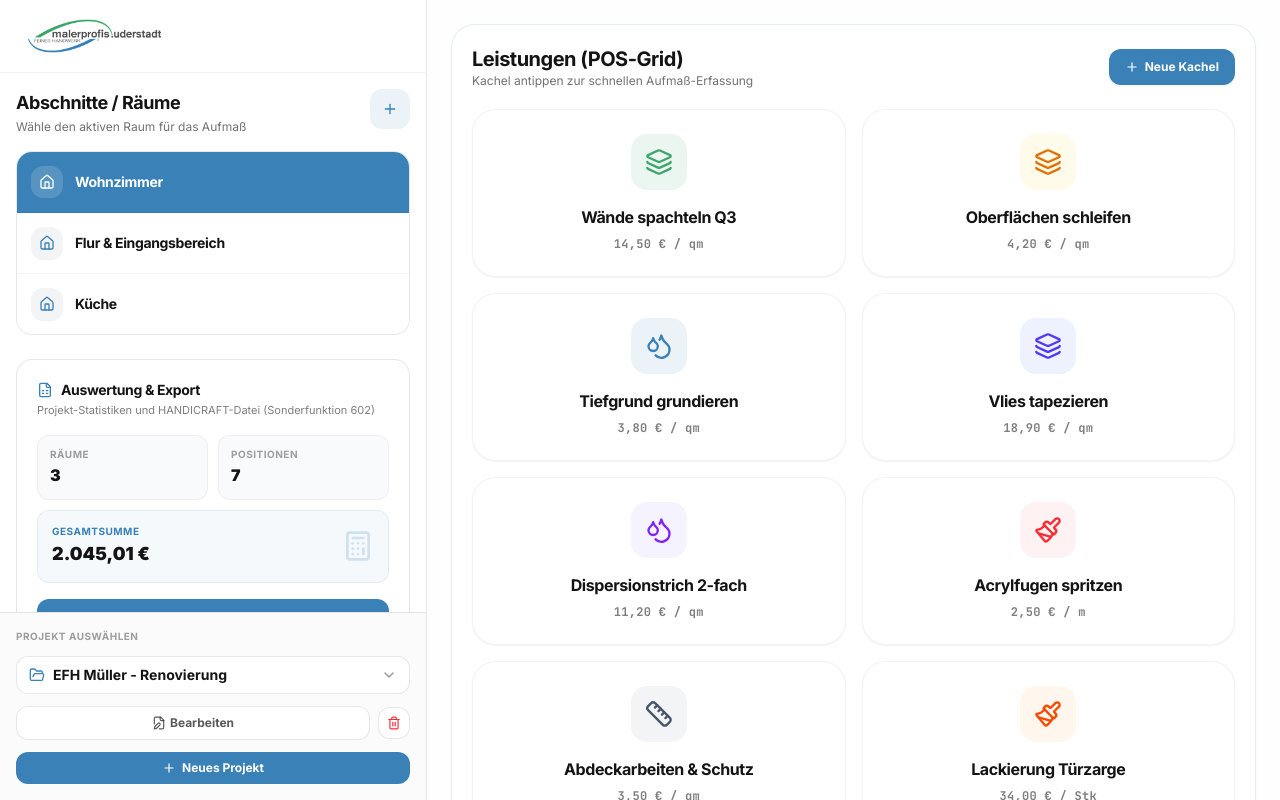
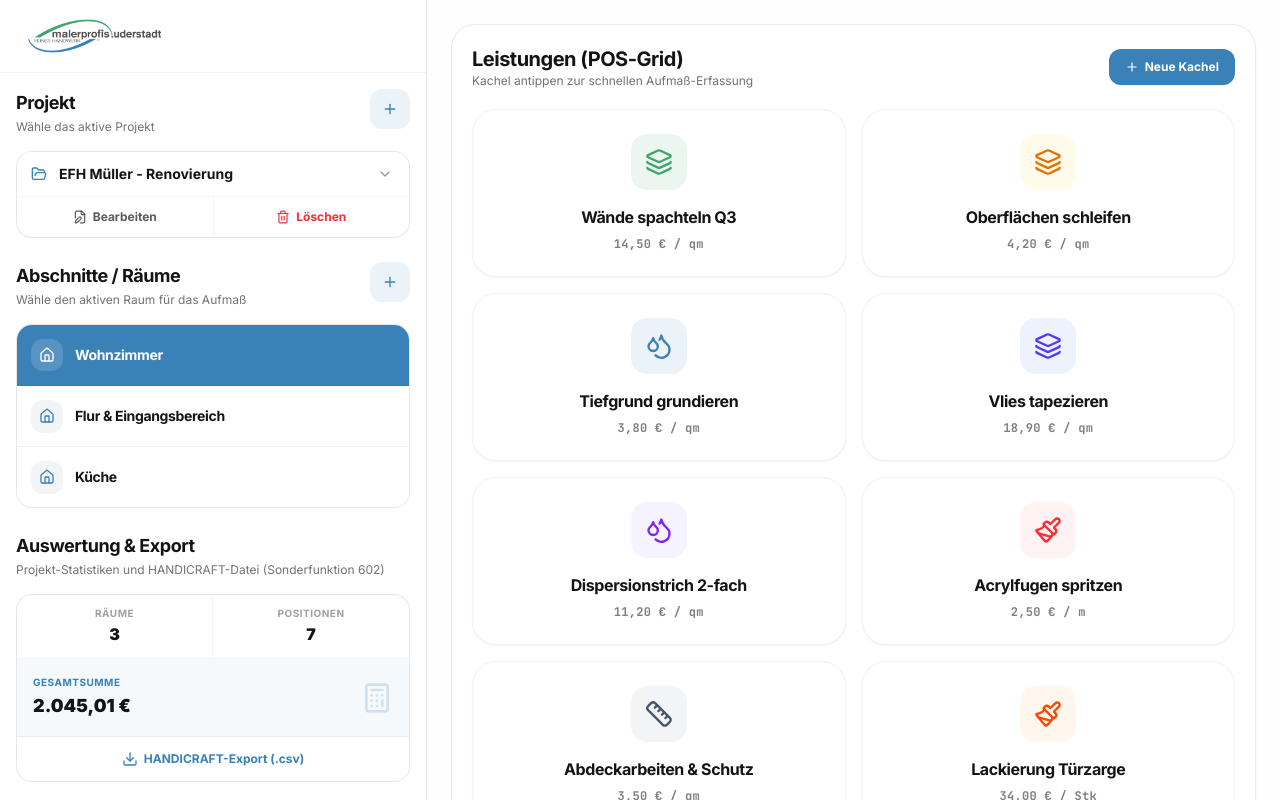
Before and after one commit to timstuu/malerprofis-angebot, a React (Vite) app: page / in a window 1280 px wide. Built offline with nearby package versions, Linux system fonts and the light colour scheme.

Commit message:
Reorder sidebar items: Project, Rooms, Export. Unified container-less headings with no icons, grouped card styles

```diff
--- a/src/App.tsx
+++ b/src/App.tsx
@@ -517,6 +517,91 @@ export default function App() {
 
         {/* Scrollable Sidebar Content */}
         <div className="flex-1 overflow-y-auto p-4 space-y-6">
+
+          {/* Project Selection / Actions (Container-less heading + grouped list card) */}
+          <div className="w-full flex flex-col space-y-4" id="project-selection-panel">
+            {/* Header section (container-less) */}
+            <div className="flex justify-between items-start">
+              <div>
+                <h2 className="text-lg font-bold text-[#141414] font-sans tracking-tight">
+                  Projekt
+                </h2>
+                <p className="text-xs text-[#141414]/60 mt-0.5">
+                  Wähle das aktive Projekt
+                </p>
+              </div>
+              <button
+                id="btn-create-project-trigger"
+                onClick={() => {
+                  setProjectToEdit(null);
+                  setIsProjectModalOpen(true);
+                }}
+                className="p-3 bg-brand-accent1/10 hover:bg-brand-accent1/15 text-brand-accent1 rounded-xl transition-all cursor-pointer"
+                title="Neues Projekt"
+              >
+                <Plus className="w-4 h-4" />
+              </button>
+            </div>
+
+            {/* Unified Project Selector Container */}
+            <div className="bg-white border border-[#141414]/10 rounded-2xl overflow-hidden divide-y divide-[#141414]/5 shadow-3xs">
+
+              {/* Row 1: Project Selector Dropdown */}
+              <div className="relative flex items-center bg-white hover:bg-gray-50 text-[#141414] px-3.5 py-3 cursor-pointer">
+                <FolderOpen className="w-4 h-4 text-brand-accent1 mr-3 flex-shrink-0" />
+                {projects.length > 0 ? (
+                  <select
+                    id="project-selector"
+                    value={activeProjectId || ''}
+                    onChange={(e) => {
+                      const pid = e.target.value;
+                      setActiveProjectId(pid);
+                      const p = projects.find(proj => proj.id === pid);
+                      setActiveRoomId(p?.rooms[0]?.id || null);
+                      setIsSidebarOpen(false);
+                    }}
+                    className="bg-transparent text-sm font-bold pr-6 focus:outline-none cursor-pointer w-full appearance-none truncate"
+                  >
+                    {projects.map((p) => (
+                      <option key={p.id} value={p.id}>
+                        {p.name}
+                      </option>
+                    ))}
+                  </select>
+                ) : (
+                  <span className="text-xs text-[#141414]/40">Kein Projekt angelegt</span>
+                )}
+                <ChevronDown className="w-4 h-4 text-[#141414]/45 absolute right-4 pointer-events-none" />
+              </div>
+
+              {/* Row 2: Edit & Delete buttons */}
+              {activeProject && (
+                <div className="flex divide-x divide-[#141414]/5 text-xs text-[#141414]/70">
+                  <button
+                    id="btn-edit-project"
+                    onClick={() => {
+                      setProjectToEdit(activeProject);
+                      setIsProjectModalOpen(true);
+                    }}
+                    className="flex-1 py-3 hover:bg-gray-50 flex items-center justify-center gap-1.5 font-bold cursor-pointer transition-all"
+                    title="Projekt Details bearbeiten"
+                  >
+                    <FileEdit className="w-3.5 h-3.5" /> Bearbeiten
+                  </button>
+                  <button
+                    id="btn-delete-project"
+                    onClick={() => handleDeleteProject(activeProject.id)}
+                    className="flex-1 py-3 hover:bg-red-50 text-red-500 flex items-center justify-center gap-1.5 font-bold cursor-pointer transition-all"
+                    title="Projekt komplett löschen"
+                  >
+                    <Trash2 className="w-3.5 h-3.5" /> Löschen
+                  </button>
+                </div>
+              )}
+
+            </div>
+          </div>
+
           {activeProject && (
             <>
               {/* Room list inside sidebar */}
@@ -542,75 +627,6 @@ export default function App() {
               />
             </>
           )}
-        </div>
-
-        {/* Project Selection / Actions (Sticky/Pinned at bottom left) */}
-        <div className="p-4 border-t border-[#141414]/10 bg-gray-50/70 space-y-3">
-          <label className="block text-[10px] font-bold text-[#141414]/40 uppercase tracking-wider">
-            Projekt auswählen
-          </label>
-          {projects.length > 0 ? (
-            <div className="relative flex items-center bg-white border border-[#141414]/10 rounded-xl px-3 py-2 text-sm shadow-3xs cursor-pointer">
-              <FolderOpen className="w-4 h-4 text-brand-accent1 mr-2 flex-shrink-0" />
-              <select
-                id="project-selector"
-                value={activeProjectId || ''}
-                onChange={(e) => {
-                  const pid = e.target.value;
-                  setActiveProjectId(pid);
-                  const p = projects.find(proj => proj.id === pid);
-                  setActiveRoomId(p?.rooms[0]?.id || null);
-                  setIsSidebarOpen(false);
-                }}
-                className="bg-transparent text-[#141414] font-bold pr-6 focus:outline-none cursor-pointer w-full appearance-none truncate"
-              >
-                {projects.map((p) => (
-                  <option key={p.id} value={p.id} className="bg-white text-[#141414]">
-                    {p.name}
-                  </option>
-                ))}
-              </select>
-              <ChevronDown className="w-4 h-4 text-[#141414]/45 absolute right-3 pointer-events-none" />
-            </div>
-          ) : (
-            <span className="text-xs text-[#141414]/40 block">Kein Projekt angelegt</span>
-          )}
-
-          {/* Project management buttons */}
-          {activeProject && (
-            <div className="flex items-center gap-2">
-              <button
-                id="btn-edit-project"
-                onClick={() => {
-                  setProjectToEdit(activeProject);
-                  setIsProjectModalOpen(true);
-                }}
-                className="flex-1 py-2 bg-white hover:bg-gray-50 border border-[#141414]/10 text-xs text-[#141414]/70 hover:text-brand-accent1 rounded-xl transition-all flex items-center justify-center gap-1 font-bold cursor-pointer"
-                title="Projekt Details bearbeiten"
-              >
-                <FileEdit className="w-3.5 h-3.5" /> Bearbeiten
-              </button>
-              <button
-                id="btn-delete-project"
-                onClick={() => handleDeleteProject(activeProject.id)}
-                className="p-2 bg-white hover:bg-red-50 border border-[#141414]/10 text-red-500 rounded-xl transition-all cursor-pointer"
-                title="Projekt komplett löschen"
-              >
-                <Trash2 className="w-3.5 h-3.5" />
-              </button>
-            </div>
-          )}
-
-          <button
-            id="btn-create-project-trigger"
-            onClick={() => {
-              setProjectToEdit(null);
-              setIsProjectModalOpen(true);
-            }}
-            className="w-full py-2 bg-brand-accent1 hover:bg-brand-accent1/90 text-white font-bold text-xs rounded-xl flex items-center justify-center gap-1.5 transition-all shadow-3xs cursor-pointer"
-          >
-            <Plus className="w-3.5 h-3.5" /> Neues Projekt
-          </button>
         </div>
       </aside>
 
--- a/src/components/ExportSettingsPanel.tsx
+++ b/src/components/ExportSettingsPanel.tsx
@@ -4,7 +4,7 @@
  */
 
 import React, { useState } from 'react';
-import { Download, Check, Calculator, FileSpreadsheet } from 'lucide-react';
+import { Download, Check, Calculator } from 'lucide-react';
 import { ExportSettings, Project } from '../types';
 import { generateHandicraftCSV, downloadCSVFile } from '../utils/exportUtils';
 
@@ -54,7 +54,7 @@ export const ExportSettingsPanel: React.FC<ExportSettingsPanelProps> = ({
   };
 
   return (
-    <div className="w-full bg-white border border-[#141414]/10 p-5 rounded-2xl shadow-3xs relative flex flex-col gap-4" id="export-panel">
+    <div className="w-full flex flex-col space-y-4 relative" id="export-panel">
 
       {/* Toast Notification */}
       {showToast && (
@@ -64,28 +64,33 @@ export const ExportSettingsPanel: React.FC<ExportSettingsPanelProps> = ({
         </div>
       )}
 
-      {/* Header */}
+      {/* Header section (container-less) */}
       <div>
-        <h2 className="text-sm font-bold text-[#141414] flex items-center gap-2 font-sans tracking-tight">
-          <FileSpreadsheet className="w-4 h-4 text-brand-accent1" />
+        <h2 className="text-lg font-bold text-[#141414] font-sans tracking-tight">
           Auswertung & Export
         </h2>
-        <p className="text-[11px] text-[#141414]/55 mt-0.5">
+        <p className="text-xs text-[#141414]/60 mt-0.5">
           Projekt-Statistiken und HANDICRAFT-Datei (Sonderfunktion 602)
         </p>
       </div>
 
-      {/* Statistics Cards */}
-      <div className="grid grid-cols-2 gap-2.5 text-xs">
-        <div className="bg-gray-50 p-3 rounded-xl border border-[#141414]/5">
+      {/* Grouped Statistics & Export Container */}
+      <div className="bg-white border border-[#141414]/10 rounded-2xl overflow-hidden divide-y divide-[#141414]/5 shadow-3xs">
+
+        {/* Row 1: Rooms & Positions count side-by-side */}
+        <div className="grid grid-cols-2 divide-x divide-[#141414]/5 text-xs text-center">
+          <div className="p-3">
             <span className="text-[10px] text-[#141414]/40 font-bold block uppercase tracking-wider">Räume</span>
             <span className="text-base font-black text-[#141414] block mt-0.5">{roomCount}</span>
           </div>
-        <div className="bg-gray-50 p-3 rounded-xl border border-[#141414]/5">
+          <div className="p-3">
             <span className="text-[10px] text-[#141414]/40 font-bold block uppercase tracking-wider">Positionen</span>
             <span className="text-base font-black text-[#141414] block mt-0.5">{positionCount}</span>
           </div>
-        <div className="bg-brand-accent1/5 p-3.5 rounded-xl border border-brand-accent1/10 col-span-2 flex items-center justify-between">
+        </div>
+
+        {/* Row 2: Total Sum */}
+        <div className="p-4 bg-brand-accent1/5 flex items-center justify-between">
           <div>
             <span className="text-[10px] text-brand-accent1 font-bold block uppercase tracking-wider">Gesamtsumme</span>
             <span className="text-lg font-black text-[#141414] block mt-0.5">
@@ -94,21 +99,22 @@ export const ExportSettingsPanel: React.FC<ExportSettingsPanelProps> = ({
           </div>
           <Calculator className="w-8 h-8 text-brand-accent1/20" />
         </div>
-      </div>
 
-      {/* Export Button */}
+        {/* Row 3: Export Button */}
         <button
           id="btn-export-handicraft"
           onClick={triggerExport}
           disabled={positionCount === 0}
-        className={`w-full py-3 rounded-xl font-bold text-xs flex items-center justify-center gap-1.5 transition-all active:scale-95 cursor-pointer ${
+          className={`w-full py-3.5 px-4 font-bold text-xs flex items-center justify-center gap-1.5 transition-all cursor-pointer ${
             positionCount === 0
-            ? 'bg-gray-100 text-[#141414]/30 cursor-not-allowed border border-[#141414]/5'
-            : 'bg-brand-accent1 hover:bg-brand-accent1/90 text-white shadow-3xs'
+              ? 'bg-gray-50 text-[#141414]/30 cursor-not-allowed'
+              : 'bg-white hover:bg-gray-50 text-brand-accent1 hover:text-brand-accent1/90'
           }`}
         >
-        <Download className="w-3.5 h-3.5" /> HANDICRAFT-Export (.csv)
+          <Download className="w-4 h-4" /> HANDICRAFT-Export (.csv)
         </button>
+
+      </div>
 
     </div>
   );
```
Lines whose indentation alone changed are shown as unchanged.
